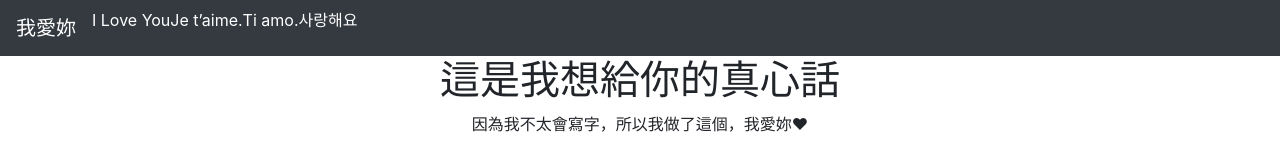
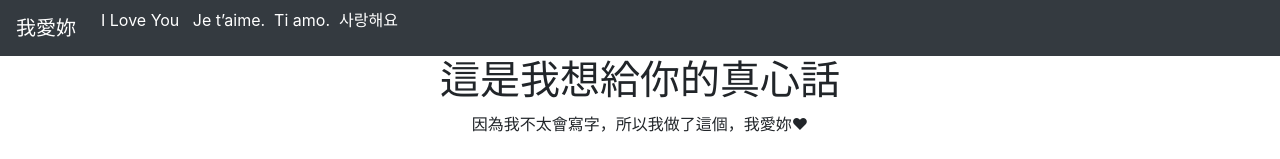
Before and after one commit to robinhuang1013/mybaby, a plain HTML site: page index.html in a window 1280 px wide. Shown: the top 159 px of the page. Drawn offline with Linux system fonts and the light colour scheme.

Commit message:
Update index.html

```diff
--- a/index.html
+++ b/index.html
@@ -16,15 +16,15 @@
       </button>
       <div class="collapse navbar-collapse" id="navbarSupportedContent">
         <ul class="navbar-nav mr-auto">
+          <li class="nav-item">
+            <p class="nav-textcolor">&nbsp;&nbsp;I Love You &nbsp;&nbsp;</p>
+          </li>
 
-          <li class="nav-item">
-            <p class="nav-textcolor">I Love You</p>
+			<li class="nav-item">
+            <p class="nav-textcolor">Je t’aime.&nbsp;&nbsp; </p>
           </li>
 			<li class="nav-item">
-            <p class="nav-textcolor">Je t’aime. </p>
-          </li>
-			<li class="nav-item">
-            <p class="nav-textcolor">Ti amo. </p>
+            <p class="nav-textcolor">Ti amo.&nbsp;&nbsp; </p>
           </li>
 			<li class="nav-item">
             <p class="nav-textcolor">사랑해요</p>
```
